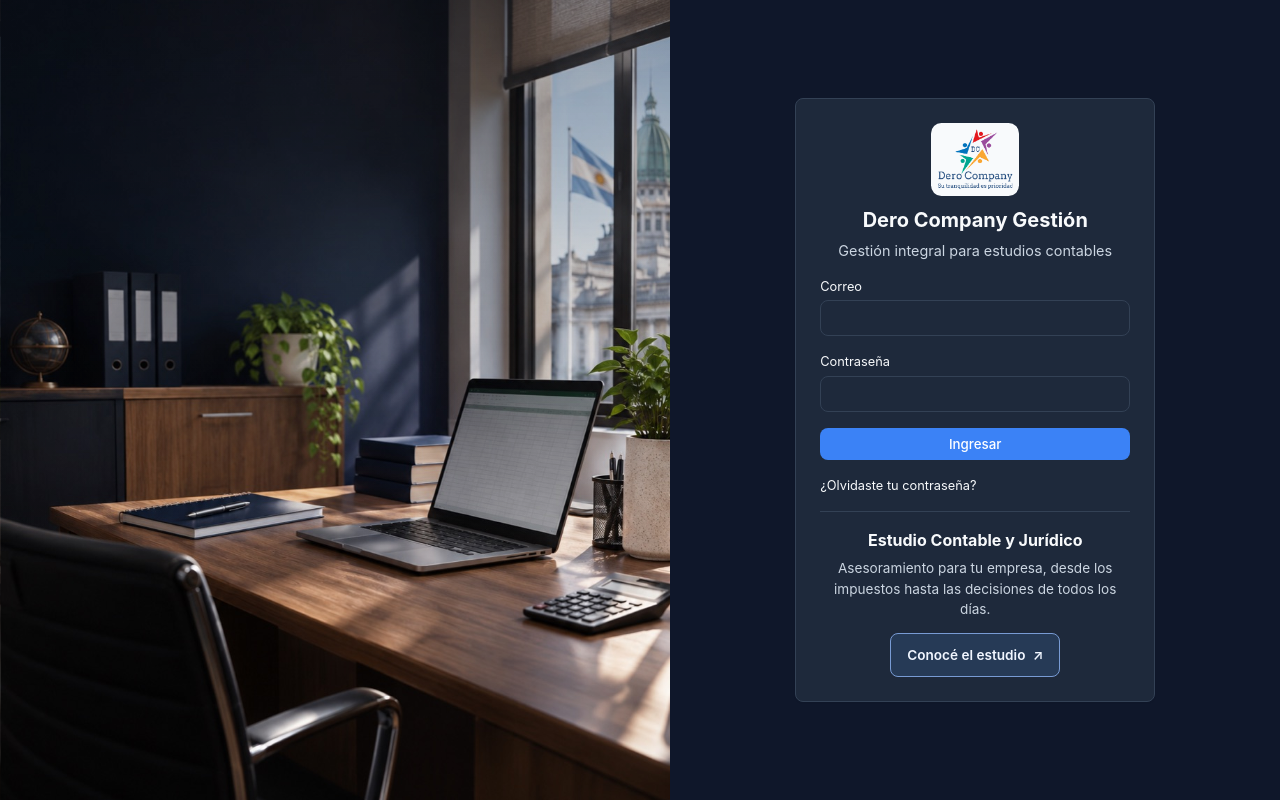
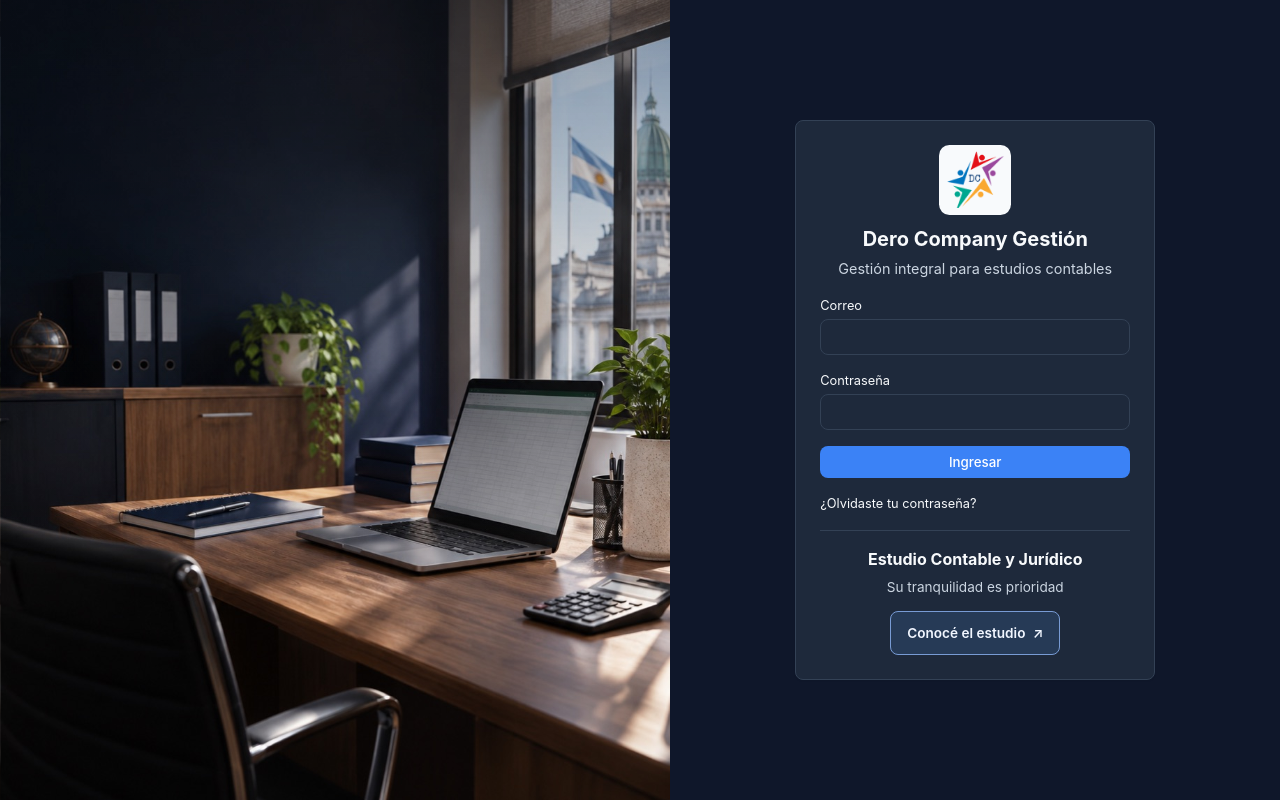
Before and after one commit to drojas-1609/Liquidadion-IVA, a Next.js app: page /login in a window 1280 px wide. Built offline with nearby package versions, Linux system fonts and the light colour scheme.

Commit message:
refine(ui): mostrar el isotipo y el eslogan legible

```diff
--- a/app/login/login.module.css
+++ b/app/login/login.module.css
@@ -19,7 +19,7 @@
 
 .logo {
   display: block;
-  width: 5.5rem;
+  width: 4.5rem;
   height: auto;
   margin-bottom: 0.35rem;
   padding: 0.4rem;
--- a/app/login/page.tsx
+++ b/app/login/page.tsx
@@ -17,10 +17,10 @@ function LoginForm() {
     <form action={formAction} className="card" style={{ width: "100%", maxWidth: "360px" }}>
       <header className={styles.brand}>
         <Image
-          src="/branding/dero-company.png"
+          src="/branding/dero-company-isotipo.png"
           alt=""
-          width={125}
-          height={100}
+          width={146}
+          height={140}
           className={styles.logo}
         />
         <h1>Dero Company Gestión</h1>
@@ -73,7 +73,7 @@ function LoginForm() {
 
       <div className={styles.studio}>
         <h2>Estudio Contable y Jurídico</h2>
-        <p>Asesoramiento para tu empresa, desde los impuestos hasta las decisiones de todos los días.</p>
+        <p>Su tranquilidad es prioridad</p>
         <a href="https://www.derocompany.com.ar/" target="_blank" rel="noopener noreferrer">
           Conocé el estudio <span aria-hidden="true">↗</span><span className={styles.srOnly}>(abre en una pestaña nueva)</span>
         </a>
```
Also changed, not shown: public/branding/dero-company-isotipo.png (added).
